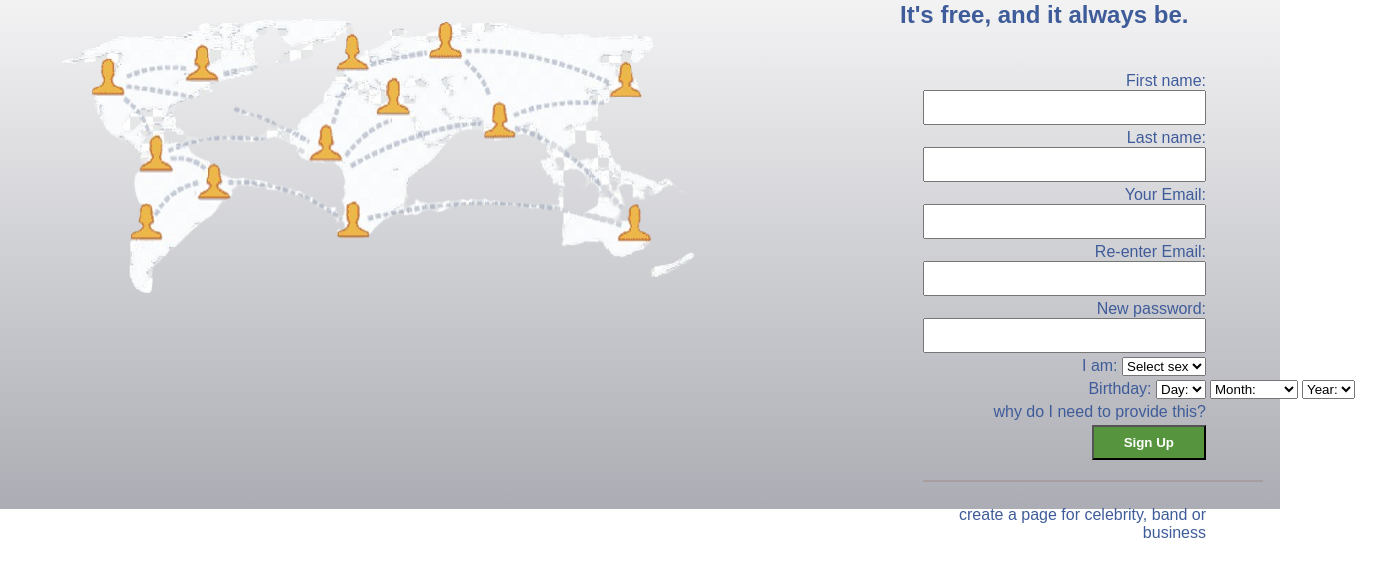
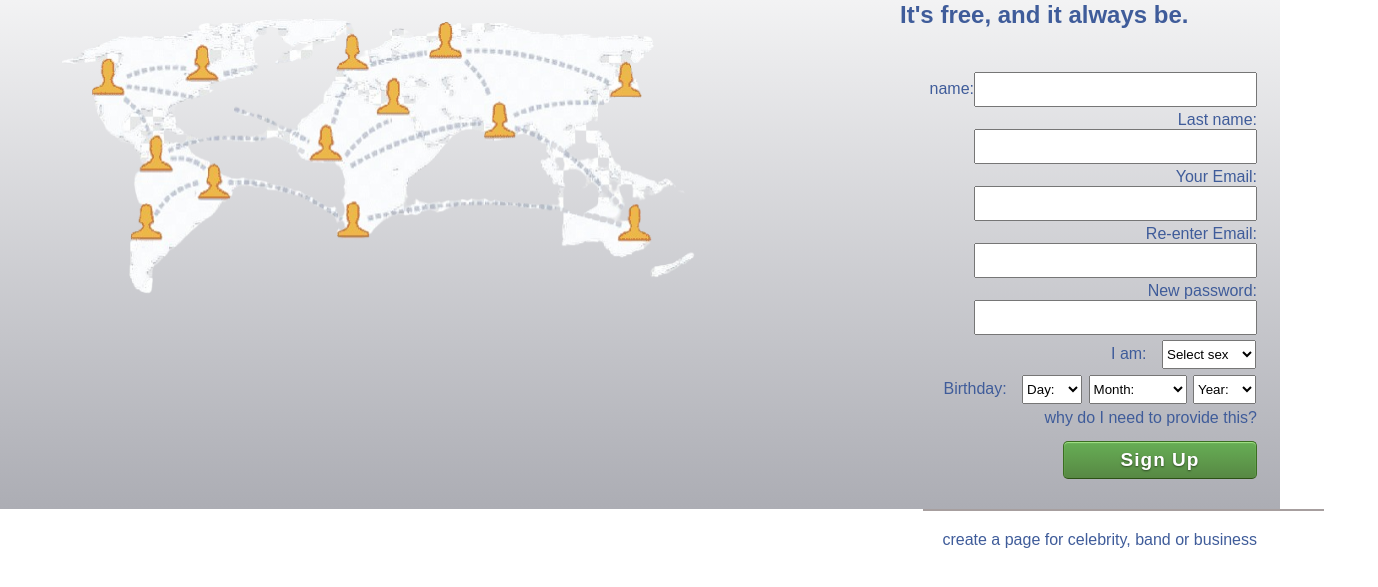
Before and after one commit to SabrinaMehzabin4/fb-login-page-create, a plain HTML site: page index.html in a window 1280 px wide. Shown: the part 191-778 px from the top of the page, 1378 px wide, since content can reach past the window. Drawn offline with Linux system fonts and the light colour scheme.

Commit message:
2nd last

```diff
--- a/index.html
+++ b/index.html
@@ -31,7 +31,6 @@
                             <tr>
                                 <td><a class="forget" href="">Forgotten account?</a></td>
                             </tr>
-                        </tr>
                     </table>
                 </div>
             </div>
@@ -47,7 +46,7 @@
                         <form>
                             <table class="details">
                             <tr>
-                                <td>First name:<input type="text"pattern[A-Za-z]{5,15} id="box"></td>
+                                <td> name:<input type="text"pattern[A-Za-z]{5,15} id="box"></td>
                             </tr>
                             <tr>
                                 <td>Last name:<input type="text"pattern[A-Za-z]{5,15} id="box"></td>
@@ -63,21 +62,24 @@
                                 <td>New password:<input type="password" pattern="\w{5,10}" id="box"></td>
                             </tr>
 
-                                <form class="form-group">
+
                                     <tr>
                                         <td>
-                                            <label for="I am">I am:</label>
+                                        <div class="form-group">
+                                            <label for="gender">I am:</label>
                                             <select id="gender" name="gender">
                                                 <option value="select sex" id="original">Select sex</option>
                                                 <option value="male">Male</option>
                                                 <option value="female">Female</option>
                                                 <option value="other">Other</option>
                                             </select>
+                                            </div>
                                         </td>
                                     </tr>
                                     <tr>
                                         <td>
-                                            <label for="Birthday">Birthday:</label>
+                                            <div class="form-group">
+                                            <label for="day">Birthday:</label>
                                             <select id="day" name="day">
                                                 <option value="day" id="original">Day:</option>
                                                 <option value="1">1</option>
@@ -112,8 +114,7 @@
                                                 <option value="30">30</option>
                                                 <option value="31">31</option>
                                             </select>
-                                        </td>
-                                        <td>
+
                                             <select id="month" name="month">
                                                 <option value="month" id="original">Month:</option>
                                                 <option value="1">January</option>
@@ -129,8 +130,7 @@
                                                 <option value="11">November</option>
                                                 <option value="12">December</option>
                                             </select>
-                                        </td>
-                                        <td>
+
                                             <select id="year" name="year">
                                                 <option value="year" id="original">Year:</option>
                                                 <option value="2000">2000</option>
@@ -165,6 +165,7 @@
                                                 <option value="2029">2029</option>
                                                 <option value="2030">2030</option>
                                             </select>
+                                            </div>
                                         </td>
                                     </tr>
                                     <tr>
@@ -174,12 +175,12 @@
                                     </tr>
                                     <tr>
                                         <td>
-                                            <button class="button"><b>Sign Up</b></button>
+                                            <button type="submit" class="button"><b>Sign Up</b></button>
                                             <hr>
-                                        <tr ><td>create a page for celebrity, band or business</td></tr>
+                                        <div>create a page for celebrity, band or business</div>
                                         </td>
                                     </tr>
-                                </form>
+
                             </table>
                         </form>
 
--- a/style.css
+++ b/style.css
@@ -48,9 +48,7 @@ body{
 .forget{
     color: white;
 }
-.signup{
-    left: 70px;
-}
+
 .signup{
     position: absolute;
     float: right;
@@ -74,24 +72,64 @@ body{
    padding-bottom: 8px;
    display: inline;
 }
+.form-group{
+    align: right;
+}
 
-.form-group {
-    display: flex;
-    align-items: center;
-    margin-bottom: 10px;
+#gender{
+    padding-right: 10px;
+    padding-right: 10px;
+    padding-top: 5px;
+    padding-bottom: 5px;
+    margin: 1px;
 }
+#day{
+    padding-right: 10px;
+    padding-top: 5px;
+    padding-bottom: 5px;
+    margin: 1px;
+}
+#month{
+    padding-right: 10px;
+    padding-top: 5px;
+    padding-bottom: 5px;
+    margin: 1px;
+}
+#year{
+    padding-right: 10px;
+    padding-top: 5px;
+    padding-bottom: 5px;
+    margin: 1px;
+}
+
 .form-group label {
     margin-right: 10px;
 }
 .form-group select {
     margin-right: 10px;
 }
-
-.button{
-    color: white;
-    background-color: #56953e;
-    padding: 8px 30px 8px 30px;
-
+.button {
+    display: inline-block ;
+    left: 100px;
+    font-size: 19px;
+    font-weight: 700;
+    letter-spacing: 1px;
+    color:#fff;
+    min-width: 194px;
+    padding: 7px 20px;
+    text-align: center;
+    -webkit-border-radius: 5px;
+    background: -webkit-linear-gradient(#67ae55, #578843);
+    -webkit-box-shadow: inset 0 1px 1px #a4e388;
+    border: 1px solid;
+  border-color: #3b6e22 #3b6e22 #2c5115;
+    margin-top: 10px;
+  margin-bottom: 10px;
+    text-shadow: 0 1px 2px rgba(0,0,0,.5);
+    cursor:pointer;
+  }
+.button:hover {
+    background: -webkit-linear-gradient(#79bc64, #578843);
 }
 hr{
     border: 0;
```
